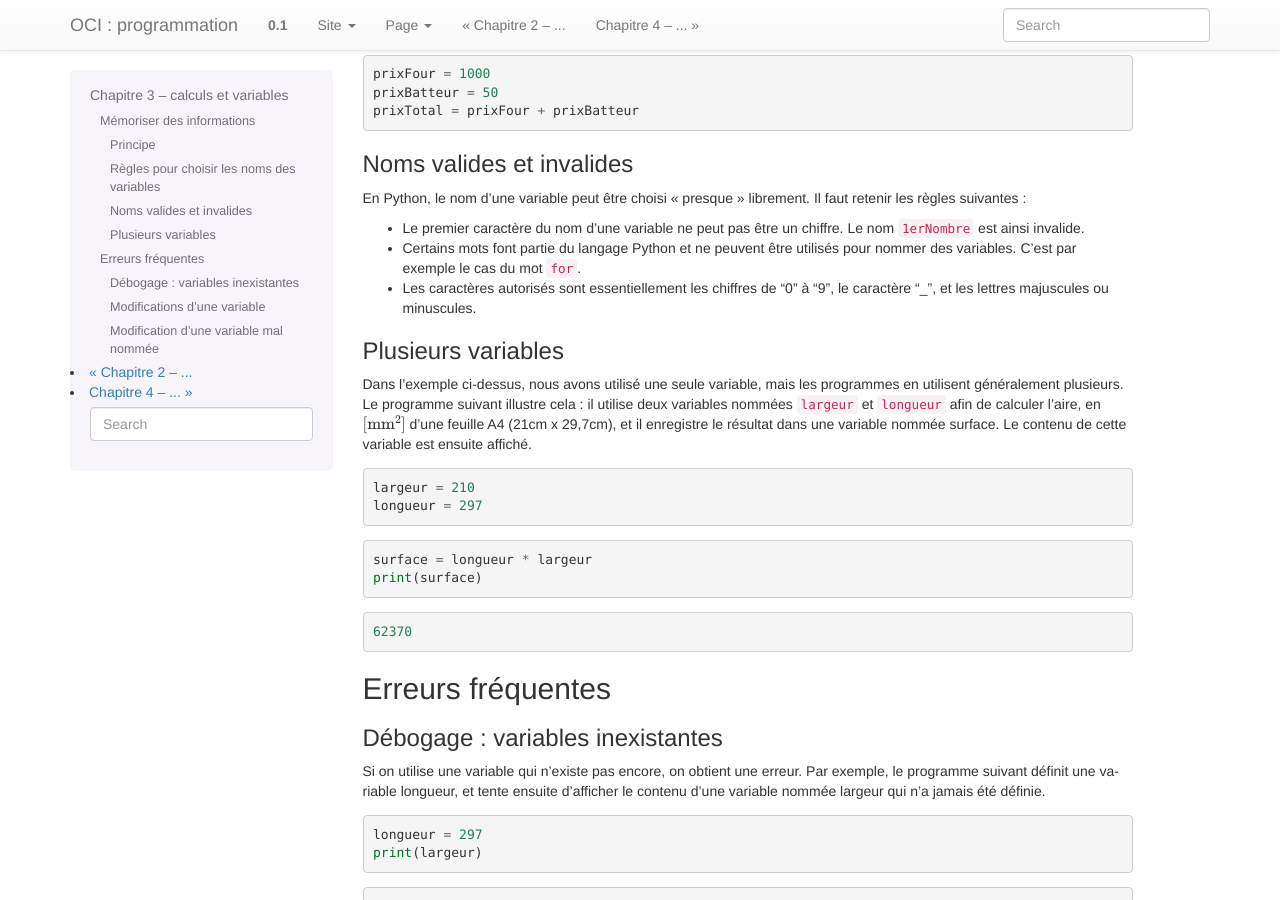
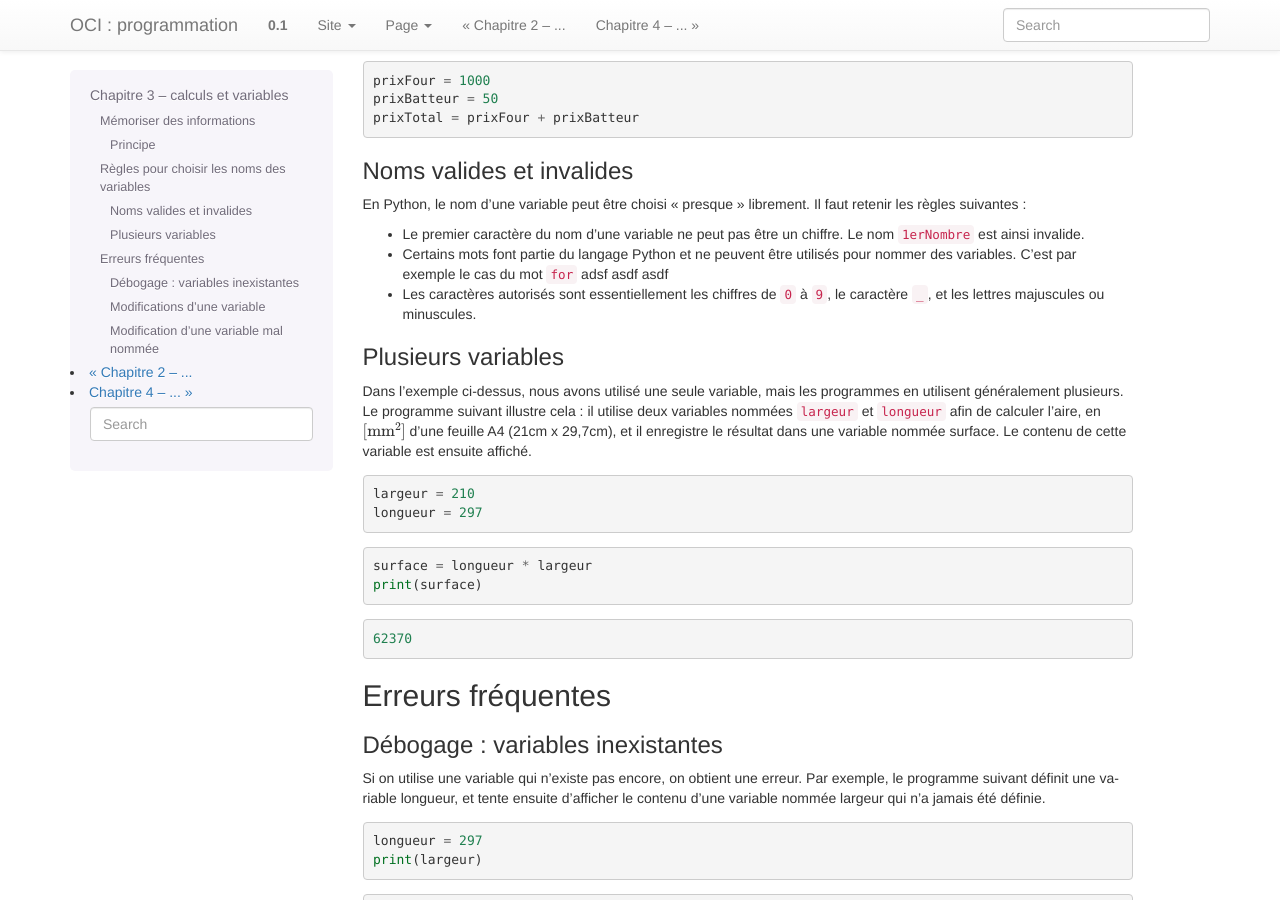
Before and after one commit to donnerc/oci-programming, a Sphinx documentation site: the page built from source/theorie/niveau-01/france-ioi-niveau-01-chap-03-theorie.rst, in a window 1280 px wide and 900 px high, scrolled down 1429 px. Built offline with Sphinx 7.4.7, drawn with Linux system fonts in a browser that asks for light colours.

```diff
--- a/source/theorie/niveau-01/france-ioi-niveau-01-chap-03-theorie.rst
+++ b/source/theorie/niveau-01/france-ioi-niveau-01-chap-03-theorie.rst
@@ -8,8 +8,6 @@
 --------
 
 Supposons que l'on souhaite écrire un programme qui affiche d'abord la distance qui séparait la Terre et Mars le 27 Août 2003 (55'758'000 km), puis la distance à parcourir par la lumière pour faire l'aller-retour depuis la Terre (le double). On pourrait écrire le programme ainsi :
-
-
 
 ::
 
@@ -56,7 +54,7 @@
     print(2 * distance)
 
 Règles pour choisir les noms des variables
--------------------------------------------
+==========================================
 
 Lorsqu'on a besoin d'une nouvelle variable, on cherchera toujours à trouver un nom pour cette variable qui décrive le mieux possible ce que représente la valeur contenue dans cette variable. Il ne faut pas hésiter à mettre à la suite plusieurs mots pour construire un nom précis. Nous vous conseillons de nommer vos variables par une suite de mots ou abréviations accolés les uns aux autres, en mettant en majuscule la première lettre de chaque mot (sauf le premier). Voici quelques exemples :
 
@@ -89,9 +87,12 @@
 
 *   Le premier caractère du nom d'une variable ne peut pas être un chiffre. Le nom
     ``1erNombre`` est ainsi invalide.
+
 *   Certains mots font partie du langage Python et ne peuvent être utilisés pour
-    nommer des variables. C'est par exemple le cas du mot ``for``.
-*   Les caractères autorisés sont essentiellement les chiffres de '0' à '9', le caractère '_', et les lettres majuscules ou minuscules.
+    nommer des variables. C'est par exemple le cas du mot ``for`` adsf asdf asdf
+
+*   Les caractères autorisés sont essentiellement les chiffres de ``0`` à ``9``, le caractère ``_``,
+    et les lettres majuscules ou minuscules.
 
 Plusieurs variables
 -------------------
```
Also changed, not shown: source/theorie/niveau-01/france-ioi-niveau-01-chap-04-theorie.rst (renamed from source/theorie/niveau-01/france-ioi-niveau-01-chap-04.rst).
